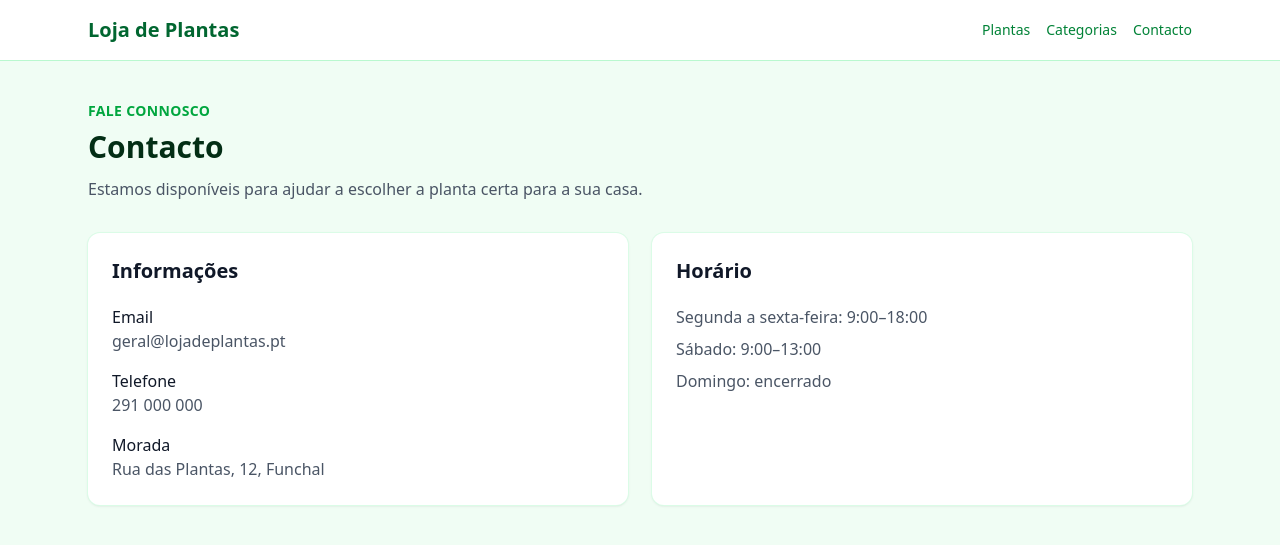
After one commit to leonardoabreu546/projeto_loja_plantas, a Laravel app: page /contacto in a window 1280 px wide. The commit adds this page. Shown: the top 545 px of the page. Run offline with Laravel 12, Linux system fonts and the light colour scheme; style sheets or scripts are compiled from the project's sources.

Commit message:
criar página de contacto

```diff
--- /dev/null
+++ b/resources/views/contacto.blade.php
@@ -0,0 +1,38 @@
+@extends('layouts.app', ['title' => 'Contacto'])
+
+@section('content')
+    <div class="max-w-3xl">
+        <p class="text-sm font-semibold uppercase tracking-wide text-green-600">Fale connosco</p>
+        <h1 class="mt-2 text-3xl font-bold text-green-950">Contacto</h1>
+        <p class="mt-3 text-gray-600">
+            Estamos disponíveis para ajudar a escolher a planta certa para a sua casa.
+        </p>
+    </div>
+
+    <div class="mt-8 grid gap-6 md:grid-cols-2">
+        <section class="rounded-xl bg-white p-6 shadow-sm ring-1 ring-green-100">
+            <h2 class="text-xl font-semibold text-gray-900">Informações</h2>
+            <dl class="mt-5 space-y-4 text-gray-600">
+                <div>
+                    <dt class="font-medium text-gray-900">Email</dt>
+                    <dd>geral@lojadeplantas.pt</dd>
+                </div>
+                <div>
+                    <dt class="font-medium text-gray-900">Telefone</dt>
+                    <dd>291 000 000</dd>
+                </div>
+                <div>
+                    <dt class="font-medium text-gray-900">Morada</dt>
+                    <dd>Rua das Plantas, 12, Funchal</dd>
+                </div>
+            </dl>
+        </section>
+
+        <section class="rounded-xl bg-white p-6 shadow-sm ring-1 ring-green-100">
+            <h2 class="text-xl font-semibold text-gray-900">Horário</h2>
+            <p class="mt-5 text-gray-600">Segunda a sexta-feira: 9:00–18:00</p>
+            <p class="mt-2 text-gray-600">Sábado: 9:00–13:00</p>
+            <p class="mt-2 text-gray-600">Domingo: encerrado</p>
+        </section>
+    </div>
+@endsection
--- a/resources/views/layouts/app.blade.php
+++ b/resources/views/layouts/app.blade.php
@@ -15,6 +15,7 @@
                 <div class="flex gap-4 text-sm font-medium">
                     <a href="{{ route('plantas.index') }}" class="text-green-700 hover:text-green-900">Plantas</a>
                     <a href="{{ route('categorias.index') }}" class="text-green-700 hover:text-green-900">Categorias</a>
+                    <a href="{{ route('contacto') }}" class="text-green-700 hover:text-green-900">Contacto</a>
                 </div>
             </nav>
         </header>
--- a/routes/web.php
+++ b/routes/web.php
@@ -8,3 +8,4 @@ Route::get('/', [PlantaController::class, 'index'])->name('plantas.index');
 Route::get('/plantas/{planta}', [PlantaController::class, 'show'])->name('plantas.show');
 Route::get('/categorias', [CategoriaController::class, 'index'])->name('categorias.index');
 Route::get('/categorias/{categoria}', [CategoriaController::class, 'show'])->name('categorias.show');
+Route::view('/contacto', 'contacto')->name('contacto');
```
